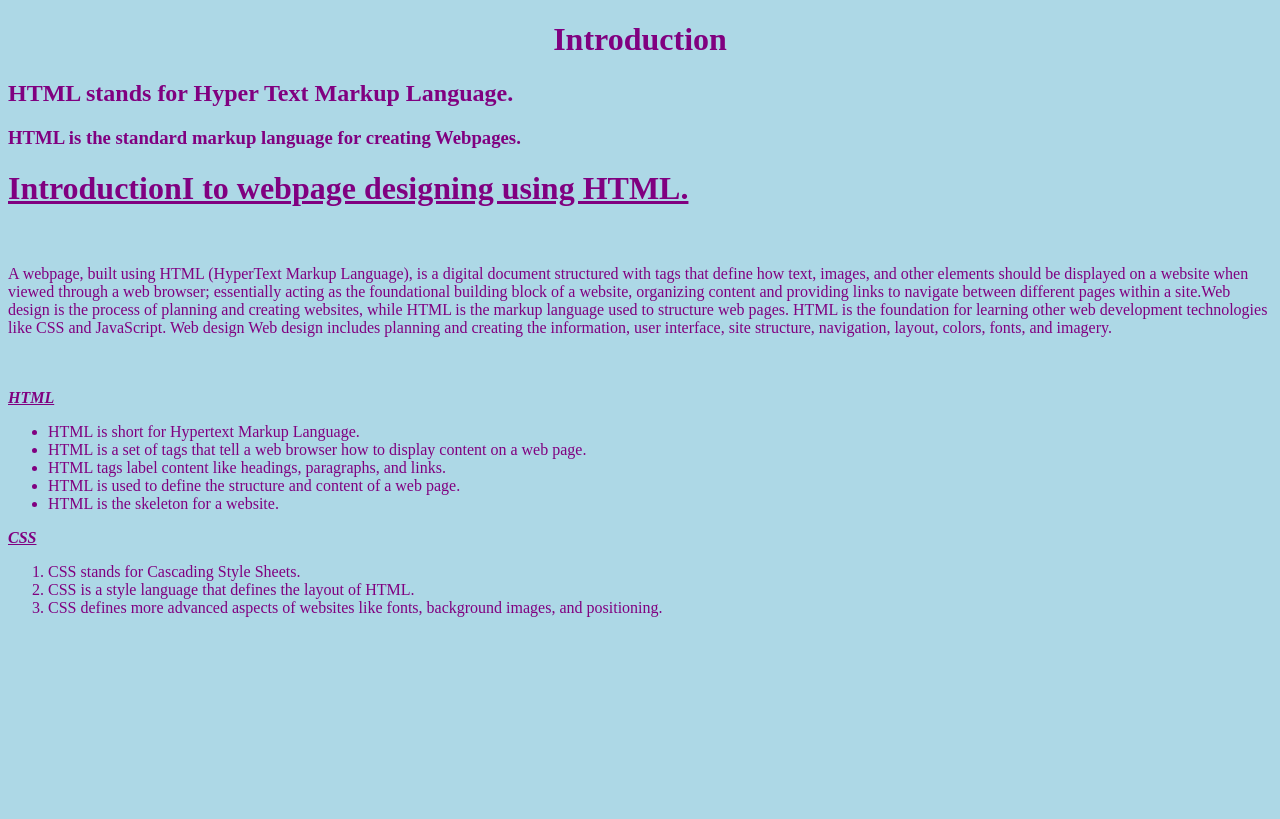
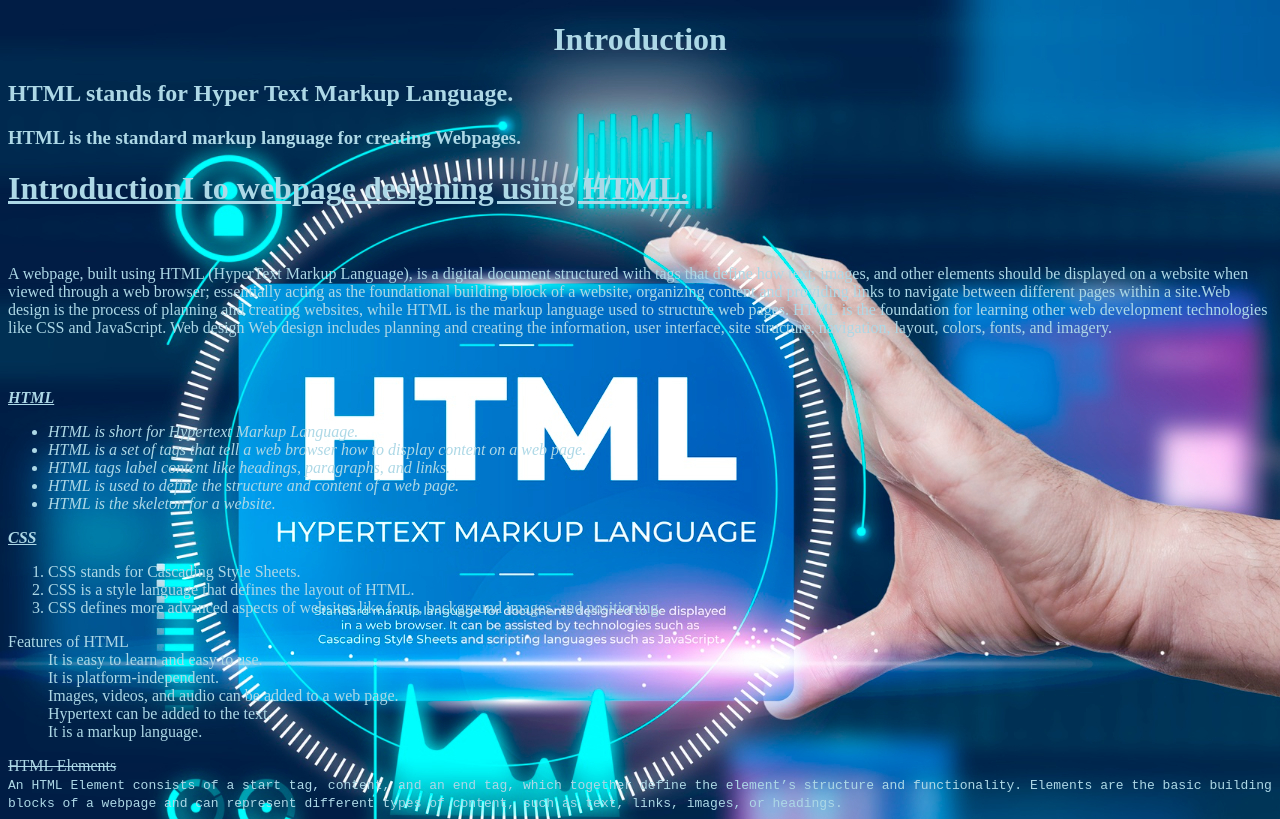
Before and after one commit to Nimon07/Homework-2, a plain HTML site: page index.html in a window 1280 px wide. Drawn offline with Linux system fonts and the light colour scheme.

Commit message:
Add files via upload

```diff
--- a/index.html
+++ b/index.html
@@ -11,11 +11,11 @@
         Web design includes planning and creating the information, user interface, site structure, navigation, layout, colors, fonts, and imagery. </p> <br></br>
      <b><i><u>HTML</u></i></b>
         <ul>
-       <li> HTML is short for Hypertext Markup Language. </li>
-       <li>HTML is a set of tags that tell a web browser how to display content on a web page. </li>
-       <li> HTML tags label content like headings, paragraphs, and links.</li>
-       <li>HTML is used to define the structure and content of a web page. </li>
-       <li>HTML is the skeleton for a website.</li>
+       <li><i>HTML is short for Hypertext Markup Language.</i></li>
+       <li><i>HTML is a set of tags that tell a web browser how to display content on a web page.</i> </li>
+       <li><i> HTML tags label content like headings, paragraphs, and links.</i></li>
+       <li><i>HTML is used to define the structure and content of a web page.</i> </li>
+       <li><i>HTML is the skeleton for a website.</i></li>
        </ul>
      <b><i><u>CSS</u></i></b>
         <ol>
@@ -23,12 +23,18 @@
         <li>CSS is a style language that defines the layout of HTML.</li>
         <li> CSS defines more advanced aspects of websites like fonts, background images, and positioning. </li>
         </ol>
-       <body bgcolor="lightblue" text="Purple"></body>
-       <img src=""></img>
-
-
-
-
-
+        <dl>
+         <dt>Features of HTML</dt>
+         <dd>It is easy to learn and easy to use.<br>
+            It is platform-independent.<br>
+            Images, videos, and audio can be added to a web page.<br>
+            Hypertext can be added to the text.<br>
+            It is a markup language.
+         </dd>
+        </dl>
+        <strike>HTML Elements</strike><br>
+        <tt>An HTML Element consists of a start tag, content, and an end tag, which together define the element’s structure and functionality. Elements are the basic building blocks of a webpage and can represent different types of content, such as text, links, images, or headings.</tt>
+       <body bgcolor="lightblue" text="lightblue"></body>
+       <body background="Project.jpg"></body>
     </body>
 </html>
```
Also changed, not shown: Project.jpg (added).
